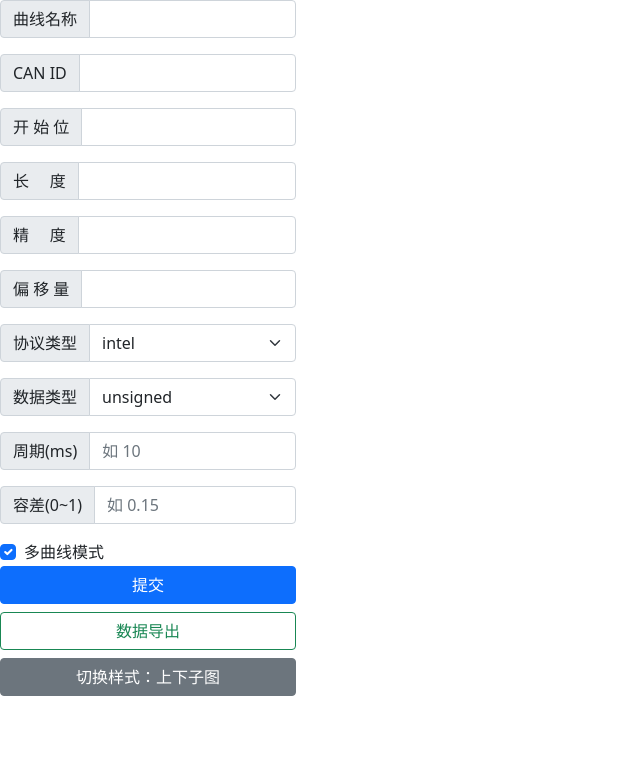
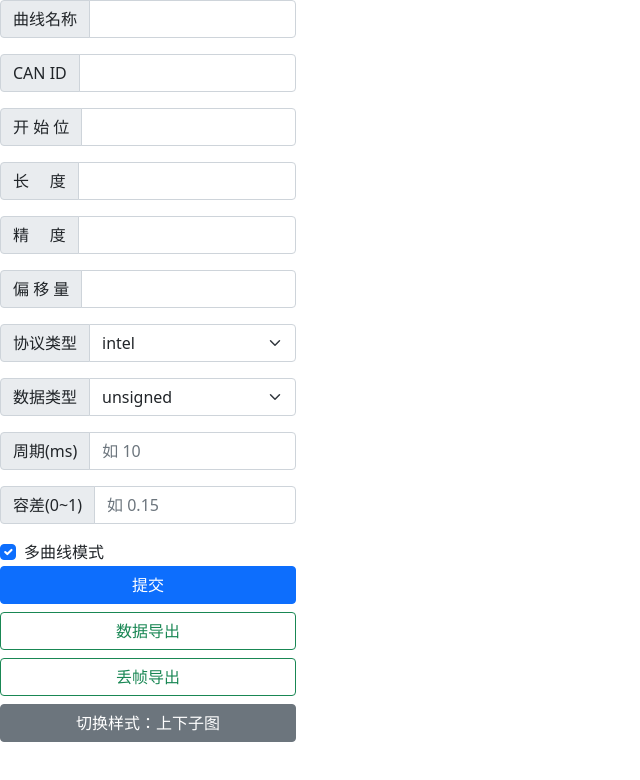
Before and after one commit to Zhanglaodi/offline-tools, a plain HTML site: page tools/周立功/view/index/index.html in a window 1280 px wide. Shown: the whole page, without its empty margins (0-640 px from the left). Drawn offline with Linux system fonts and the light colour scheme.

Commit message:
添加导出报文丢失的功能

```diff
--- a/tools/周立功/view/index/index.html
+++ b/tools/周立功/view/index/index.html
@@ -66,6 +66,7 @@
         <div class="d-grid gap-2">
             <button class="btn btn-primary" type="button" onclick="submit()">提交</button>
             <button class="btn btn-outline-success" type="button" onclick="data_export()">数据导出</button>
+            <button class="btn btn-outline-success" type="button" onclick="drop_data_export()">丢帧导出</button>
             <button class="btn btn-secondary" type="button" id="toggle_mode_btn"
                 onclick="toggle_mode()">切换样式：上下子图</button>
         </div>
@@ -249,9 +250,15 @@
         // console.log(export_data)
         Tools.data_export(export_data)
         console.log("导出");
+        //export_drop_csv_all();
+    }
+    /**
+     * 丢帧数据导出
+     */
+    function drop_data_export() {
         export_drop_csv_all();
+        console.log("丢帧导出");
     }
-
     /**
      * 渲染曲线
      * 新增 多曲线并列模式
```
